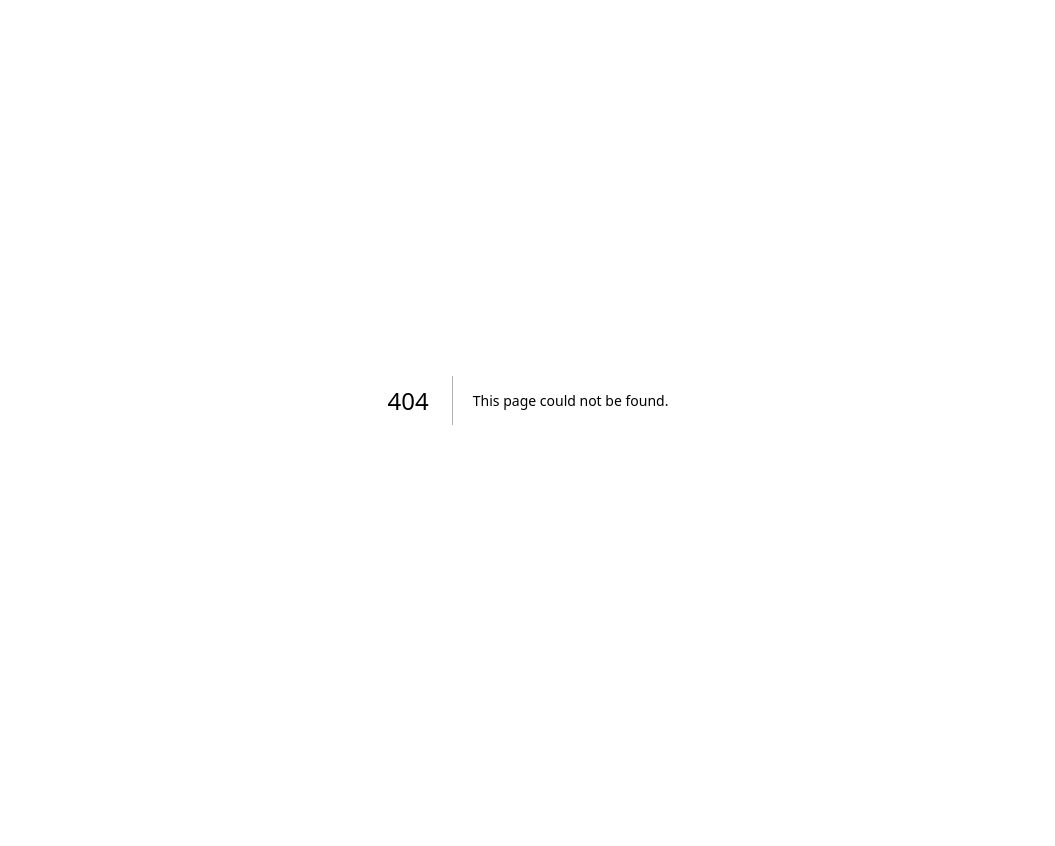
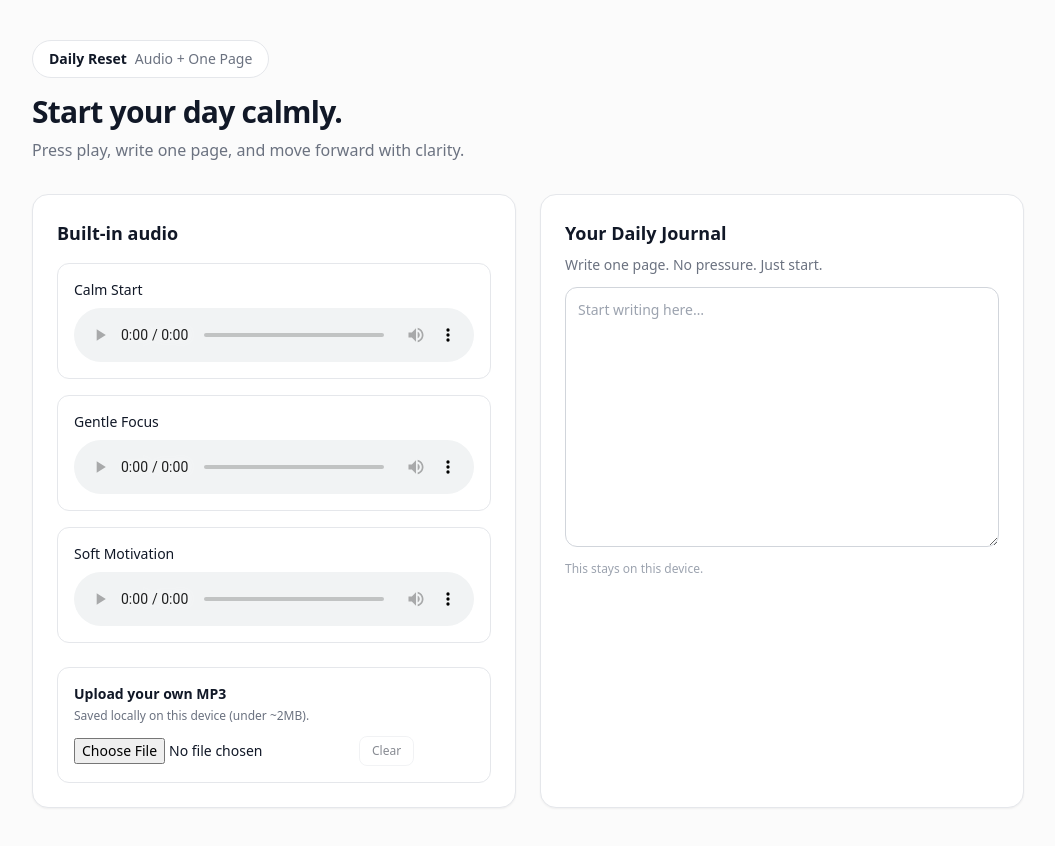
Before and after one commit to rainathecreatour-ops/Daily-Reset, a Next.js app: page / in a window 1280 px wide. Before the commit this address had no page. Shown: the whole page, without its empty margins (112-1167 px from the left). Before the commit the page ends 800 px from the top, so only its background shows below. Built offline with nearby package versions, Linux system fonts and the light colour scheme.

Commit message:
Create page.tsx

```diff
--- /dev/null
+++ b/app/page.tsx
@@ -0,0 +1,58 @@
+"use client";
+
+import UserAudioUpload from "../components/UserAudioUpload";
+import DailyPlanner from "../components/DailyPlanner";
+
+const BUILT_IN = [
+  { title: "Calm Start", src: "/audio/calm-start.mp3" },
+  { title: "Gentle Focus", src: "/audio/gentle-focus.mp3" },
+  { title: "Soft Motivation", src: "/audio/soft-motivation.mp3" },
+];
+
+export default function Page() {
+  return (
+    <main className="mx-auto max-w-5xl px-4 py-10">
+      <header className="mb-8">
+        <div className="inline-flex items-center gap-2 rounded-full border border-[var(--border)] bg-white px-4 py-2 text-sm">
+          <span className="font-semibold">Daily Reset</span>
+          <span className="text-[var(--muted)]">Audio + One Page</span>
+        </div>
+
+        <h1 className="mt-4 text-3xl font-semibold tracking-tight">
+          Start your day calmly.
+        </h1>
+        <p className="mt-2 max-w-2xl text-[var(--muted)]">
+          Press play, write one page, and move forward with clarity.
+        </p>
+      </header>
+
+      <section className="grid gap-6 lg:grid-cols-2">
+        <div className="rounded-2xl border border-[var(--border)] bg-white p-6 shadow-sm space-y-6">
+          <div>
+            <h2 className="text-lg font-semibold">Built-in audio</h2>
+
+            <div className="mt-4 space-y-4">
+              {BUILT_IN.map((t) => (
+                <div
+                  key={t.src}
+                  className="rounded-xl border border-[var(--border)] p-4"
+                >
+                  <div className="text-sm font-medium">{t.title}</div>
+                  <audio controls className="mt-2 w-full">
+                    <source src={t.src} type="audio/mpeg" />
+                  </audio>
+                </div>
+              ))}
+            </div>
+          </div>
+
+          <UserAudioUpload />
+        </div>
+
+        <div className="rounded-2xl border border-[var(--border)] bg-white p-6 shadow-sm">
+          <DailyPlanner />
+        </div>
+      </section>
+    </main>
+  );
+}
```
